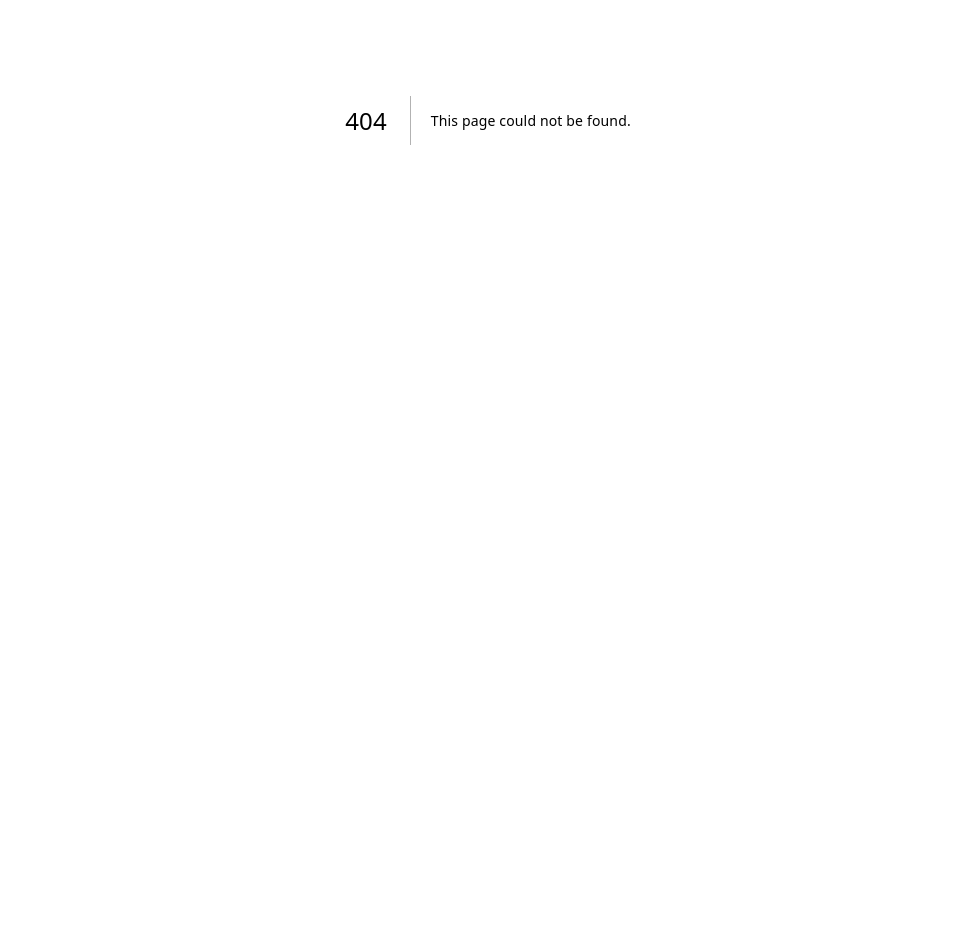
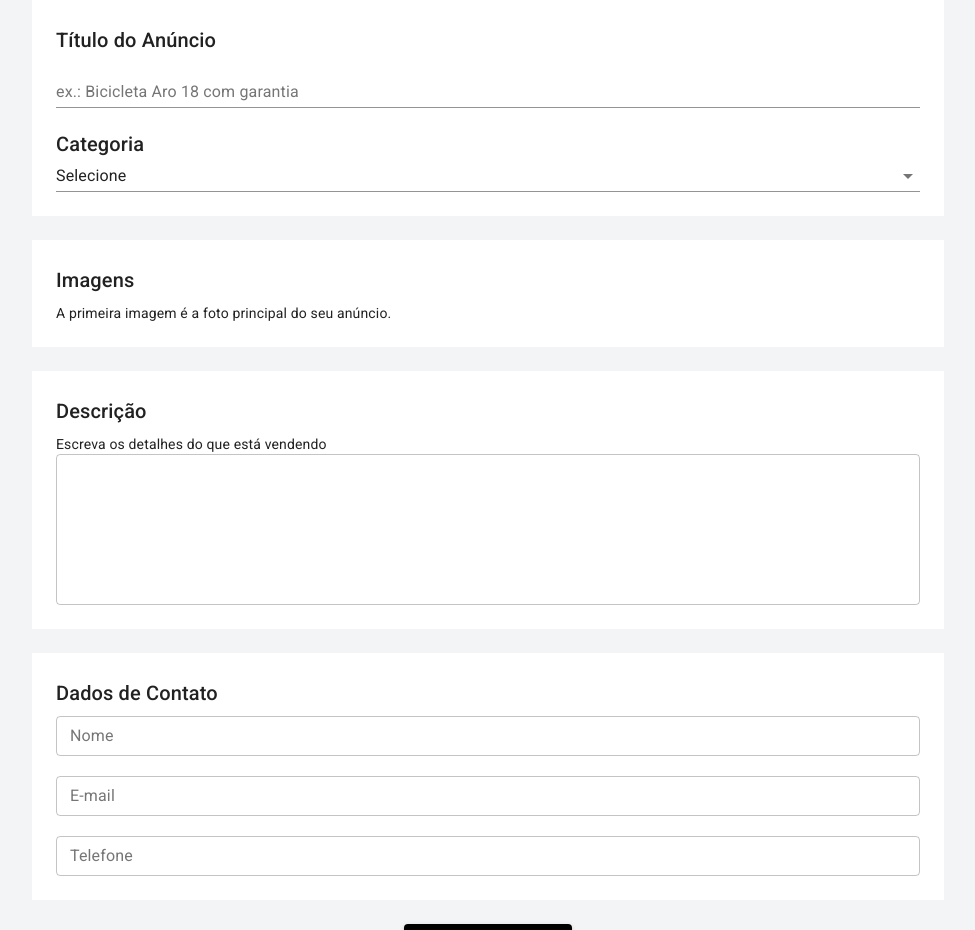
Before and after one commit to gustavopln/Anunx, a Next.js app: page /user/publish in a window 1280 px wide. Before the commit this address had no page. Shown: the part 280-1210 px from the top of the page, without its empty margins (152-1127 px from the left). Before the commit the page ends 800 px from the top, so only its background shows below. Built offline with nearby package versions, Linux system fonts and the light colour scheme.

Commit message:
adicionando página de públicar anúncio

```diff
--- /dev/null
+++ b/pages/user/publish.js
@@ -0,0 +1,146 @@
+import { Box, Button, Container, Select, TextField, Typography } from '@material-ui/core'
+import { makeStyles } from '@material-ui/core/styles'
+import TemplateDefault from '../../src/templates/Default'
+
+const useStyles = makeStyles((theme) => ({
+    container: {
+        padding: theme.spacing(8,0,6)
+    },
+    boxContainer: {
+        paddingBottom: theme.spacing(3)
+    },
+    box: {
+        backgroundColor: theme.palette.background.white,
+        padding: theme.spacing(3)
+    }
+}))
+
+const handleChangeCategory = () => ({
+
+})
+
+const Publish = () => {
+    const classes = useStyles()
+
+    return (
+        <TemplateDefault>
+            <Container maxWidth="sm" className={classes.container}>
+                <Typography component="h1" variant="h2" align="center" color="textPrimary">
+                    Publicar Anúncio
+                </Typography>
+                <Typography component="h5" variant="h5" align="center" color="textPrimary">
+                    Quanto mais detalhado, melhor!
+                </Typography>
+            </Container>
+
+            <Container maxWidth="md" className={classes.boxContainer}>
+                <Box className={classes.box}>
+                    <Typography component="h6" variant="h6" color="textPrimary" gutterBottom>
+                        Título do Anúncio
+                    </Typography>
+                    <TextField
+                        label="ex.: Bicicleta Aro 18 com garantia"
+                        size="small"
+                        fullWidth //Irá ocupar o tamanho inteiro do box
+                    />
+                    <br /><br />
+                    <Typography component="h6" variant="h6" color="textPrimary">
+                        Categoria
+                    </Typography>
+                    <Select
+                        native
+                        value=""
+                        fullWidth
+                        onChange={handleChangeCategory}
+                        inputProps={{
+                            name: 'age',
+                        }}
+                    >
+                        <option value="">Selecione</option>
+                        <option value={1}>Bebê e Criança</option>
+                        <option value={2}>Agricultura</option>
+                        <option value={3}>Moda</option>
+                        <option value={4}>Carros, Motos e Barcos</option>
+                        <option value={5}>Serviços</option>
+                        <option value={6}>Lazer</option>
+                        <option value={7}>Animais</option>
+                        <option value={8}>Móveis, Casa e Jardim</option>
+                        <option value={9}>Imóveis</option>
+                        <option value={10}>Equipamentos e Ferramentas</option>
+                        <option value={11}>Celulares e Tablets</option>
+                        <option value={12}>Esporte</option>
+                        <option value={13}>Tecnologia</option>
+                        <option value={14}>Emprego</option>
+                        <option value={15}>Outros</option>
+                    </Select>
+                </Box>
+            </Container>
+
+            <Container maxWidth="md" className={classes.boxContainer}>
+                <Box className={classes.box}>
+                    <Typography component="h6" variant="h6" color="textPrimary" gutterBottom>
+                        Imagens
+                    </Typography>
+                    <Typography component="div" variant="body2" color="textPrimary">
+                        A primeira imagem é a foto principal do seu anúncio.
+                </Typography>
+                </Box>
+            </Container>
+
+            <Container maxWidth="md" className={classes.boxContainer}>
+                <Box className={classes.box}>
+                    <Typography component="h6" variant="h6" color="textPrimary" gutterBottom>
+                        Descrição
+                    </Typography>
+                    <Typography component="div" variant="body2" color="textPrimary">
+                        Escreva os detalhes do que está vendendo
+                    </Typography>
+                    <TextField
+                        multiline
+                        rows={6}
+                        variant="outlined"
+                        fullWidth
+                    />
+                </Box>
+            </Container>
+
+            <Container maxWidth="md" className={classes.boxContainer}>
+                <Box className={classes.box}>
+                    <Typography component="h6" variant="h6" color="textPrimary" gutterBottom>
+                        Dados de Contato
+                    </Typography>
+                    <TextField
+                        label="Nome"
+                        variant="outlined"
+                        size="small"
+                        fullWidth
+                    />
+                    <br /><br />
+                    <TextField
+                        label="E-mail"
+                        variant="outlined"
+                        size="small"
+                        fullWidth
+                    />
+                    <br /><br />
+                    <TextField
+                        label="Telefone"
+                        variant="outlined"
+                        size="small"
+                        fullWidth
+                    />
+                </Box>
+            </Container>
+
+            <Container maxWidth="md" className={classes.boxContainer}>
+                <Box textAlign="center">
+                    <Button variant="contained" color="primary">
+                        Publicar Anúncio
+                    </Button>
+                </Box>
+            </Container>
+        </TemplateDefault>
+    )
+}
+
+export default Publish
--- a/src/theme.js
+++ b/src/theme.js
@@ -4,6 +4,10 @@
     palette: {
         primary: {
             main: '#000000',
+        },
+        background: {
+            default: 'rgb(242, 244, 245)',
+            white: '#ffffff'
         }
     }
 })
```
